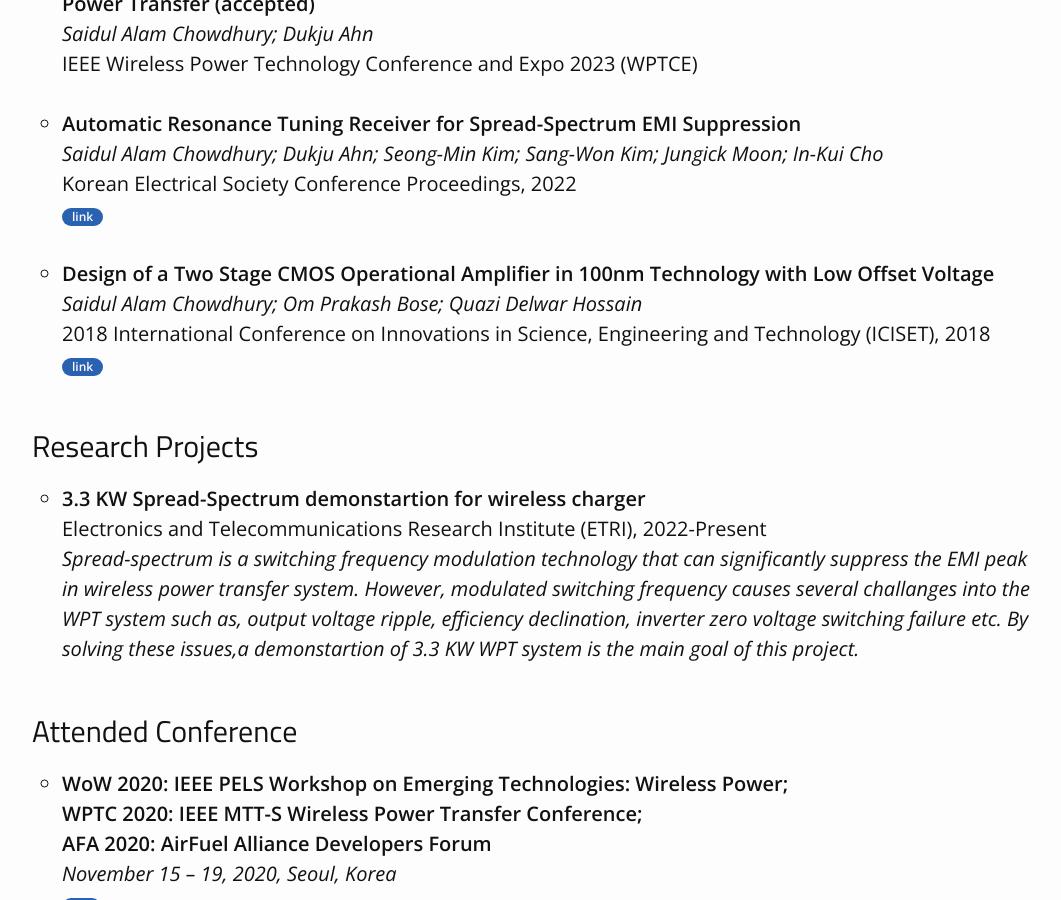
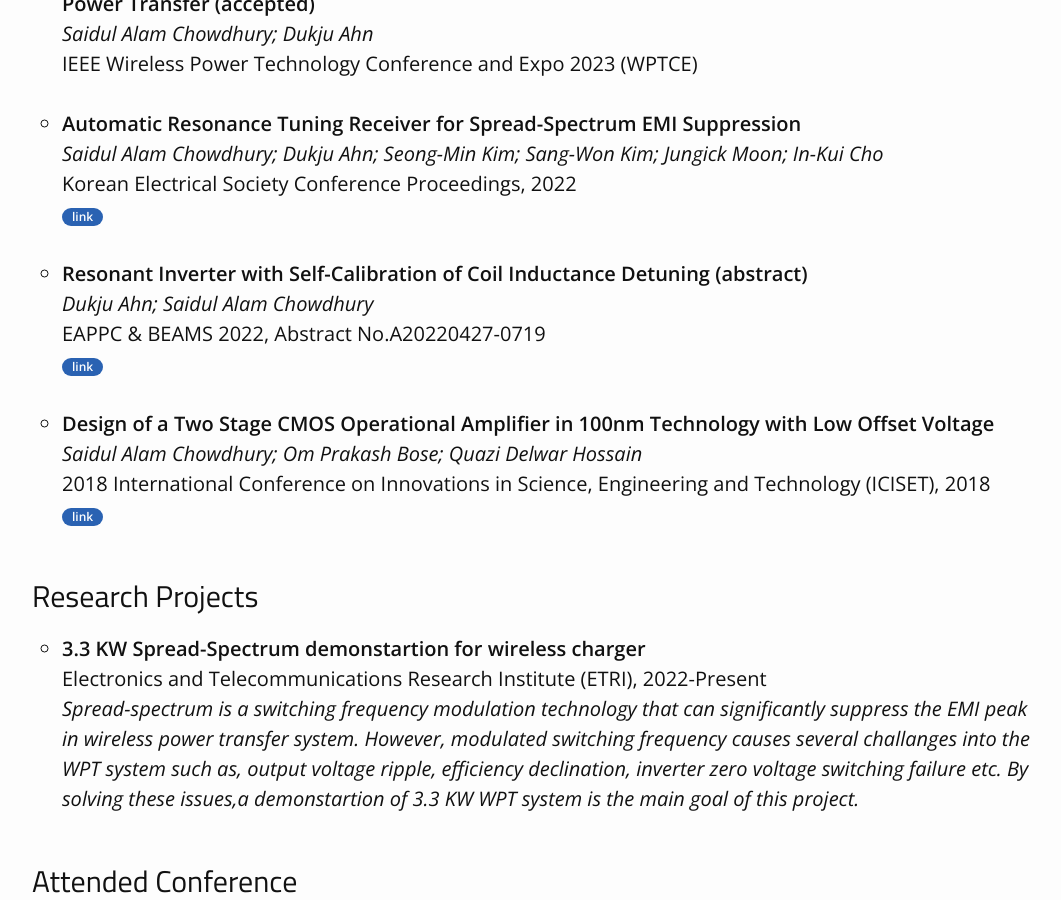
Before and after one commit to saidul105/saidul105.github.io, a Jekyll site: the page built from research.md, in a window 1280 px wide and 900 px high, scrolled down 840 px. Shown: the whole window, without its empty margins (118-1179 px from the left). Built offline with Jekyll 4.4.1, drawn with Linux system fonts in a browser that asks for light colours.

Commit message:
Update research.md

```diff
--- a/research.md
+++ b/research.md
@@ -43,7 +43,12 @@ title: Research
 		Korean Electrical Society Conference Proceedings, 2022<br>
 		<a href="https://www.dbpia.co.kr/Journal/articleDetail?nodeId=NODE11145020"><div class="color-button">link</div></a>
 	</li><br>
-
+  <li>
+		<b>Resonant Inverter with Self-Calibration of Coil Inductance Detuning (abstract)</b><br>
+		<i>Dukju Ahn; Saidul Alam Chowdhury</i><br>
+		EAPPC & BEAMS 2022, Abstract No.A20220427-0719<br>
+		<a href="https://ieeexplore.ieee.org/document/8745659"><div class="color-button">link</div></a>
+	</li><br>
  <li>
 		<b>Design of a Two Stage CMOS Operational Amplifier in 100nm Technology with Low Offset Voltage</b><br>
 		<i>Saidul Alam Chowdhury; Om Prakash Bose; Quazi Delwar Hossain</i><br>
```
